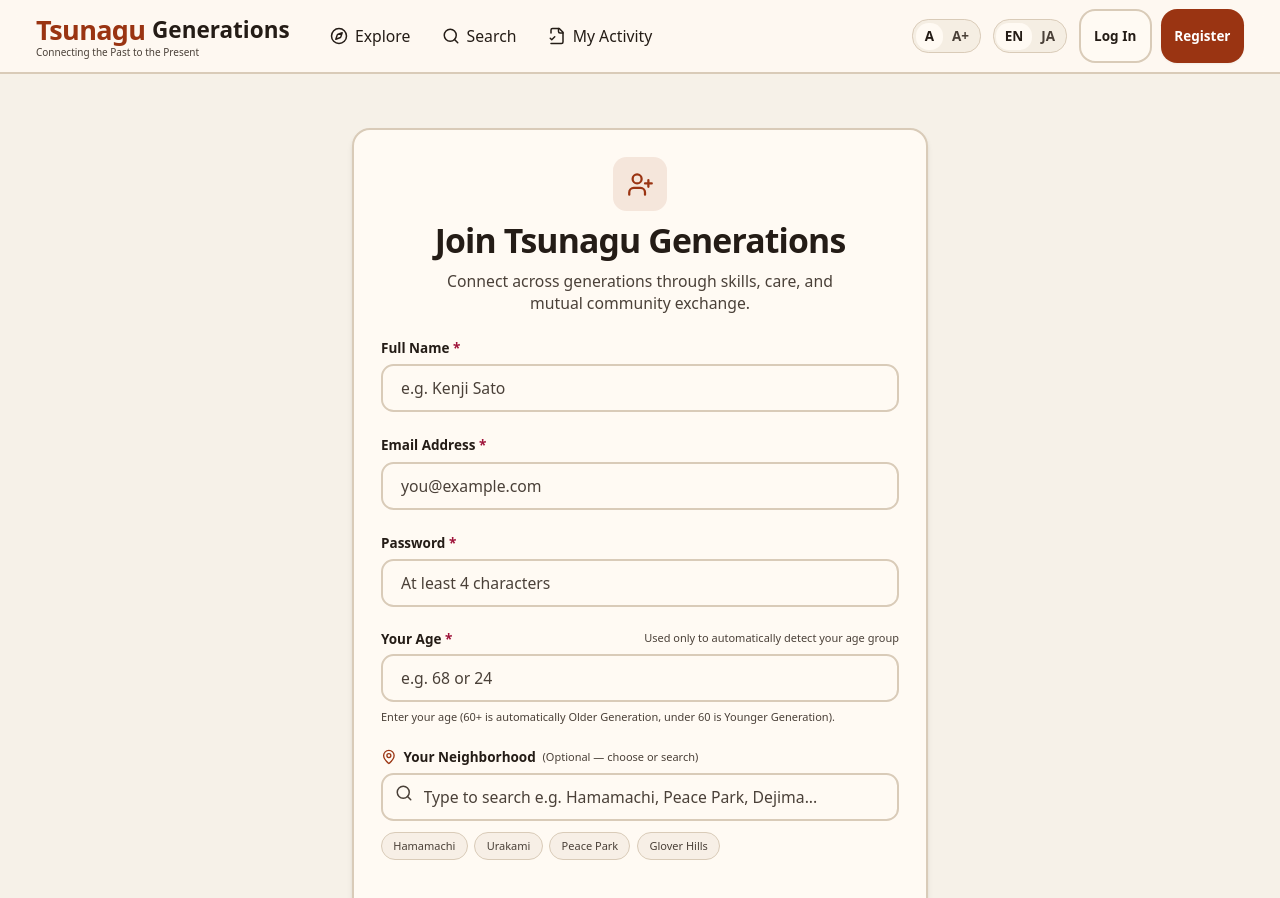
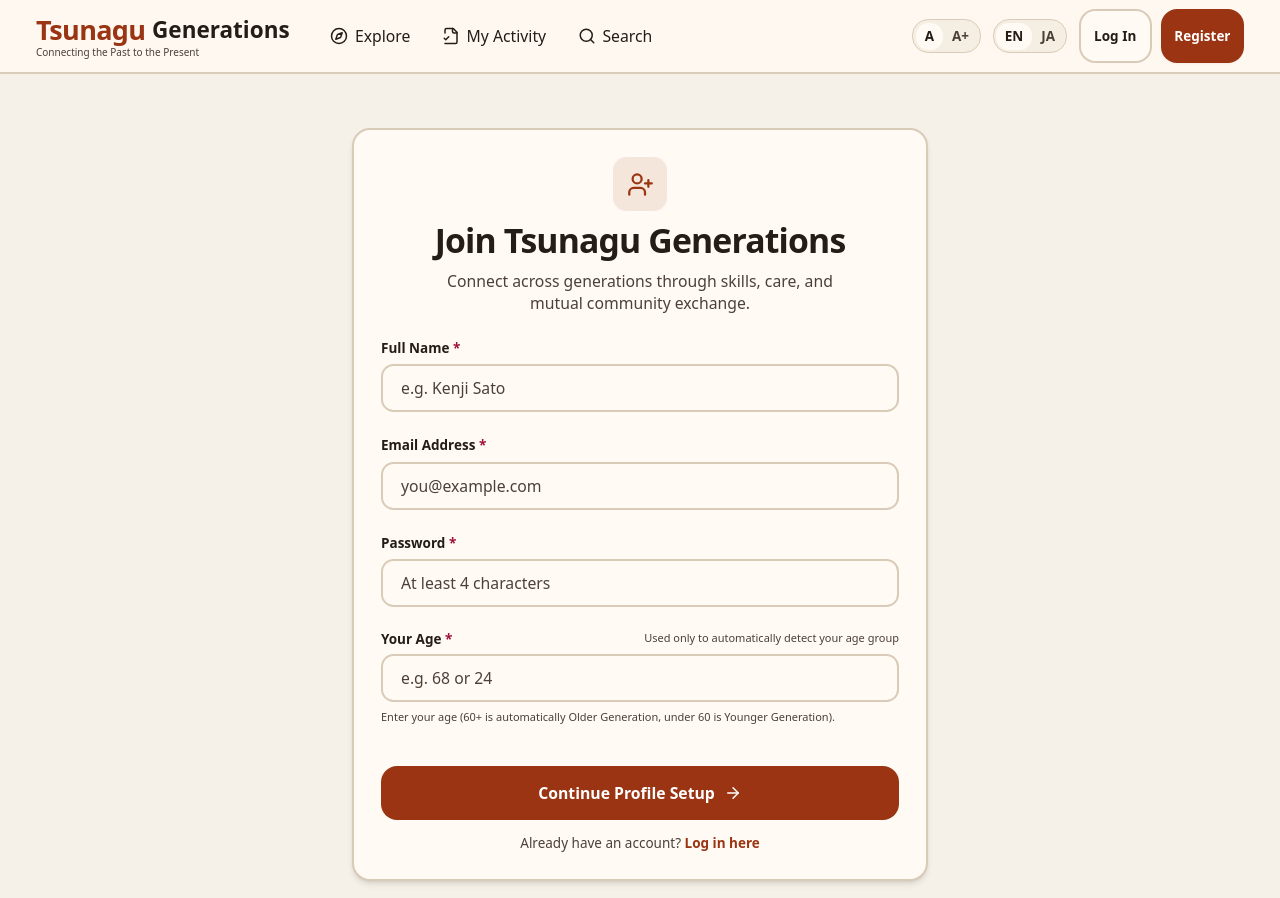
Before and after one commit to AbdullahRFA/Musubi, a Next.js app: page /register in a window 1280 px wide. Shown: the top 898 px of the page. Built offline with nearby package versions, Linux system fonts and the light colour scheme.

Commit message:
removed some redundancy

```diff
--- a/app/posts/page.tsx
+++ b/app/posts/page.tsx
@@ -2,13 +2,12 @@
 
 import Link from "next/link";
 import { useState, useMemo } from "react";
-import { Sparkles, PlusCircle, Search, RefreshCcw } from "lucide-react";
+import { Sparkles, PlusCircle, RefreshCcw } from "lucide-react";
 import { usePosts } from "@/lib/services/postService";
 import { useSession } from "@/lib/services/authService";
 import { CATEGORIES, EXCHANGE_METHODS } from "@/lib/constants";
 import { PostCard } from "@/components/posts/PostCard";
 import { Button } from "@/components/ui/button";
-import { Input } from "@/components/ui/input";
 import { useLanguage } from "@/lib/i18n";
 
 export default function PostsDirectoryPage() {
@@ -16,7 +15,6 @@ export default function PostsDirectoryPage() {
   const allPosts = usePosts();
   const { language, t } = useLanguage();
 
-  const [query, setQuery] = useState("");
   const [selectedCategory, setSelectedCategory] = useState("all");
   const [selectedType, setSelectedType] = useState<"all" | "offer" | "request">("all");
   const [selectedExchange, setSelectedExchange] = useState("all");
@@ -26,20 +24,11 @@ export default function PostsDirectoryPage() {
       if (selectedCategory !== "all" && post.category !== selectedCategory) return false;
       if (selectedType !== "all" && post.postType !== selectedType) return false;
       if (selectedExchange !== "all" && post.exchangeMethod !== selectedExchange) return false;
-      if (query.trim()) {
-        const q = query.toLowerCase();
-        const matchesTitle = post.title.toLowerCase().includes(q);
-        const matchesDesc = post.description.toLowerCase().includes(q);
-        const matchesSkill = post.skill.toLowerCase().includes(q);
-        const matchesLocation = post.location.toLowerCase().includes(q);
-        if (!matchesTitle && !matchesDesc && !matchesSkill && !matchesLocation) return false;
-      }
       return true;
     });
-  }, [allPosts, query, selectedCategory, selectedType, selectedExchange]);
+  }, [allPosts, selectedCategory, selectedType, selectedExchange]);
 
   const resetFilters = () => {
-    setQuery("");
     setSelectedCategory("all");
     setSelectedType("all");
     setSelectedExchange("all");
@@ -104,33 +93,22 @@ export default function PostsDirectoryPage() {
       )}
 
       {/* Filter Toolbar */}
-      <div className="rounded-lg border-2 border-border bg-card p-4 sm:p-6 space-y-4 shadow-sm">
-        <div className="flex flex-col sm:flex-row items-center gap-3">
-          <div className="relative w-full flex-1">
-            <Search className="absolute left-3.5 top-3.5 h-5 w-5 text-muted-foreground" />
-            <Input
-              type="search"
-              placeholder={t("postsPage.searchPlaceholder", "Filter by keyword, skill, title, or place...")}
-              value={query}
-              onChange={(e) => setQuery(e.target.value)}
-              className="pl-11"
-            />
-          </div>
-
-          {(query || selectedCategory !== "all" || selectedType !== "all" || selectedExchange !== "all") && (
+      <div className="rounded-lg border-2 border-border bg-card p-4 sm:p-6 space-y-3 shadow-sm">
+        {(selectedCategory !== "all" || selectedType !== "all" || selectedExchange !== "all") && (
+          <div className="flex justify-end">
             <Button
               variant="ghost"
               size="sm"
               onClick={resetFilters}
-              className="text-muted-foreground hover:text-foreground gap-1.5 shrink-0"
+              className="text-muted-foreground hover:text-foreground gap-1.5 shrink-0 h-8 text-xs"
             >
-              <RefreshCcw className="h-4 w-4" />
+              <RefreshCcw className="h-3.5 w-3.5" />
               <span>{t("postsPage.resetFilters", "Clear all filters")}</span>
             </Button>
-          )}
-        </div>
+          </div>
+        )}
 
-        <div className="grid grid-cols-1 sm:grid-cols-3 gap-3 pt-2 border-t border-border/60">
+        <div className="grid grid-cols-1 sm:grid-cols-3 gap-3">
           {/* Post Type Selector */}
           <div>
             <label className="text-xs font-bold text-muted-foreground uppercase block mb-1">
@@ -212,7 +190,7 @@ export default function PostsDirectoryPage() {
           <p className="text-sm text-muted-foreground">
             {t(
               "postsPage.noPostsDesc",
-              "Try adjusting your search keywords, or check back soon as neighbors add new posts."
+              "Try adjusting your filters, or check back soon as neighbors add new posts."
             )}
           </p>
           <Button variant="outline" onClick={resetFilters}>
--- a/app/register/page.tsx
+++ b/app/register/page.tsx
@@ -8,16 +8,12 @@ import { zodResolver } from "@hookform/resolvers/zod";
 import {
   UserPlus,
   AlertCircle,
-  MapPin,
-  Check,
-  Search,
-  Sparkles,
   ArrowRight,
   HeartHandshake,
 } from "lucide-react";
 import { registerSchema, type RegisterValues } from "@/lib/validators";
 import { signUp } from "@/lib/services/authService";
-import { POPULAR_NEIGHBORHOODS, detectGeneration } from "@/lib/constants";
+import { detectGeneration } from "@/lib/constants";
 import { Button } from "@/components/ui/button";
 import { Input } from "@/components/ui/input";
 import { Card, CardHeader, CardTitle, CardDescription, CardContent, CardFooter } from "@/components/ui/card";
@@ -27,14 +23,9 @@ export default function RegisterPage() {
   const [error, setError] = useState<string | null>(null);
   const [loading, setLoading] = useState(false);
 
-  // Neighborhood search and auto-suggestion state
-  const [neighborhoodInput, setNeighborhoodInput] = useState("");
-  const [isNeighborhoodOpen, setIsNeighborhoodOpen] = useState(false);
-
   const {
     register,
     handleSubmit,
-    setValue,
     watch,
     formState: { errors },
   } = useForm<RegisterValues>({
@@ -44,12 +35,10 @@ export default function RegisterPage() {
       email: "",
       password: "",
       age: undefined as any,
-      neighborhood: "",
     },
   });
 
   const watchedAge = watch("age");
-  const watchedNeighborhood = watch("neighborhood");
 
   // Dynamic automatic age group detection
   const detectedGroup = useMemo(() => {
@@ -57,21 +46,6 @@ export default function RegisterPage() {
     if (!numericAge || numericAge < 13 || numericAge > 120) return null;
     return detectGeneration(numericAge);
   }, [watchedAge]);
-
-  // Dynamic neighborhood search suggestions
-  const filteredNeighborhoods = useMemo(() => {
-    if (!neighborhoodInput.trim()) return POPULAR_NEIGHBORHOODS.slice(0, 6);
-    const q = neighborhoodInput.toLowerCase().trim();
-    return POPULAR_NEIGHBORHOODS.filter((place) =>
-      place.toLowerCase().includes(q)
-    );
-  }, [neighborhoodInput]);
-
-  const selectNeighborhood = (name: string) => {
-    setValue("neighborhood", name, { shouldValidate: true });
-    setNeighborhoodInput(name);
-    setIsNeighborhoodOpen(false);
-  };
 
   const onSubmit = async (values: RegisterValues) => {
     setError(null);
@@ -82,7 +56,6 @@ export default function RegisterPage() {
         email: values.email,
         password: values.password,
         age: values.age,
-        neighborhood: values.neighborhood,
       });
       // Redirect directly to onboarding page per requirements
       router.push("/onboarding");
@@ -220,96 +193,6 @@ export default function RegisterPage() {
                 </p>
               )}
             </div>
-
-            {/* Dynamic Neighborhood Search */}
-            <div className="space-y-1.5 pt-1 relative">
-              <label className="text-xs font-bold text-foreground flex items-center gap-1.5">
-                <MapPin className="h-3.5 w-3.5 text-primary" />
-                <span>Your Neighborhood</span>
-                <span className="text-muted-foreground font-normal text-[11px]">(Optional — choose or search)</span>
-              </label>
-
-              <div className="relative">
-                <Input
-                  value={neighborhoodInput}
-                  onChange={(e) => {
-                    setNeighborhoodInput(e.target.value);
-                    setValue("neighborhood", e.target.value);
-                    setIsNeighborhoodOpen(true);
-                  }}
-                  onFocus={() => setIsNeighborhoodOpen(true)}
-                  onBlur={() => setTimeout(() => setIsNeighborhoodOpen(false), 250)}
-                  placeholder="Type to search e.g. Hamamachi, Peace Park, Dejima..."
-                  className="h-10 text-sm pl-9 pr-4"
-                />
-                <Search className="absolute left-3 top-2.5 h-4 w-4 text-muted-foreground pointer-events-none" />
-              </div>
-
-              {/* Suggestions Dropdown */}
-              {isNeighborhoodOpen && (
-                <div className="absolute z-50 left-0 right-0 mt-1 max-h-52 overflow-y-auto rounded-xl border-2 border-border bg-white p-1.5 shadow-2xl">
-                  {filteredNeighborhoods.length > 0 ? (
-                    filteredNeighborhoods.map((name) => (
-                      <button
-                        key={name}
-                        type="button"
-                        onMouseDown={(e) => {
-                          e.preventDefault();
-                          selectNeighborhood(name);
-                        }}
-                        className={`flex w-full items-center justify-between px-3 py-2 text-left text-xs rounded-lg font-medium transition-colors hover:bg-primary/10 ${
-                          watchedNeighborhood === name
-                            ? "bg-primary/15 text-primary font-bold"
-                            : "text-foreground"
-                        }`}
-                      >
-                        <span className="flex items-center gap-1.5">
-                          <MapPin className="h-3.5 w-3.5 text-primary/70 shrink-0" />
-                          <span>{name}</span>
-                        </span>
-                        {watchedNeighborhood === name && (
-                          <Check className="h-3.5 w-3.5 text-primary" />
-                        )}
-                      </button>
-                    ))
-                  ) : (
-                    <div className="p-2 text-center text-xs text-muted-foreground">
-                      No matching predefined places. Custom neighborhood &quot;{neighborhoodInput}&quot; will be used.
-                    </div>
-                  )}
-                  {neighborhoodInput.trim() && !filteredNeighborhoods.includes(neighborhoodInput.trim()) && (
-                    <button
-                      type="button"
-                      onMouseDown={(e) => {
-                        e.preventDefault();
-                        selectNeighborhood(neighborhoodInput.trim());
-                      }}
-                      className="flex w-full items-center gap-1.5 border-t border-border px-3 py-2 text-left text-xs font-bold text-primary hover:bg-primary/10 rounded-md mt-1"
-                    >
-                      <span>Use custom: &quot;{neighborhoodInput.trim()}&quot;</span>
-                    </button>
-                  )}
-                </div>
-              )}
-
-              {/* Quick Suggestion Pills */}
-              <div className="flex flex-wrap gap-1.5 pt-1">
-                {POPULAR_NEIGHBORHOODS.slice(0, 4).map((place) => (
-                  <button
-                    key={place}
-                    type="button"
-                    onClick={() => selectNeighborhood(place)}
-                    className={`text-[11px] px-2.5 py-1 rounded-full border transition-all ${
-                      watchedNeighborhood === place
-                        ? "bg-primary text-white border-primary font-bold"
-                        : "bg-muted/50 hover:bg-muted text-muted-foreground border-border"
-                    }`}
-                  >
-                    {place.split(",")[0]}
-                  </button>
-                ))}
-              </div>
-            </div>
           </CardContent>
 
           <CardFooter className="flex flex-col gap-3 pt-3">
--- a/components/common/Header.tsx
+++ b/components/common/Header.tsx
@@ -62,8 +62,8 @@ export const Header = memo(function Header() {
 
   const navLinks = [
     { href: "/posts", label: postsLabel, icon: Compass },
+    { href: "/my-activity", label: t("nav.myActivity"), icon: FileCheck2 },
     { href: "/search", label: t("nav.search"), icon: Search },
-    { href: "/my-activity", label: t("nav.myActivity"), icon: FileCheck2 },
   ];
 
   return (
```
